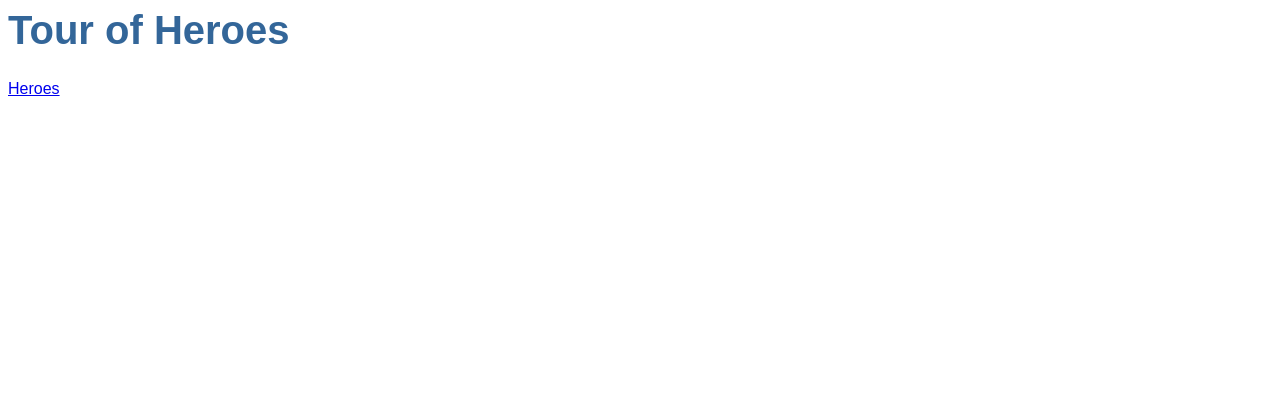
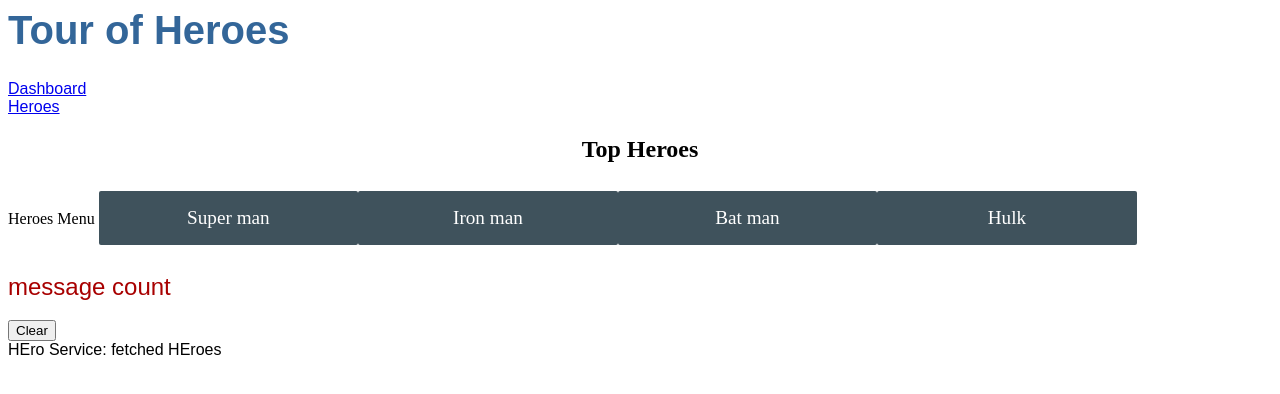
Before and after one commit to vaishnavi195/tour-of-heroes, an Angular app: page /dashboard in a window 1280 px wide. Before the commit this address led to /. Shown: the top 394 px of the page. Built offline with nearby package versions, Linux system fonts and the light colour scheme.

Commit message:
5 files modified, 3 added

```diff
--- a/src/app/app.component.html
+++ b/src/app/app.component.html
@@ -1,4 +1,6 @@
 <h1>{{ title }}</h1>
+
+<nav><a routerLink="/dashboard">Dashboard</a></nav>
 <nav><a routerLink="/heroes">Heroes</a></nav>
 
 <!-- <app-heroes></app-heroes> -->
--- a/src/app/app.module.ts
+++ b/src/app/app.module.ts
@@ -8,6 +8,7 @@ import { HeroesComponent } from './heroes/heroes/heroes.component';
 import { HeroDetailComponent } from './hero-detail/hero-detail.component';
 import { MessageComponent } from './message/message.component';
 import { RoutingModule } from './routing/routing.module';
+import { DashboardComponent } from './dashboard/dashboard.component';
 
 @NgModule({
   imports: [BrowserModule, FormsModule, RoutingModule],
@@ -17,6 +18,7 @@ import { RoutingModule } from './routing/routing.module';
     HeroesComponent,
     HeroDetailComponent,
     MessageComponent,
+    DashboardComponent,
   ],
   bootstrap: [AppComponent],
 })
--- /dev/null
+++ b/src/app/dashboard/dashboard.component.css
@@ -0,0 +1,48 @@
+h2 {
+  text-align: center;
+}
+
+.heroes-menu {
+  padding: 0;
+  margin: auto;
+  max-width: 1000px;
+
+  /* flexbox */
+  display: flex;
+  flex-direction: row;
+  flex-wrap: wrap;
+  justify-content: space-around;
+  align-content: flex-start;
+  align-items: flex-start;
+}
+
+a {
+  background-color: #3f525c;
+  border-radius: 2px;
+  padding: 1rem;
+  font-size: 1.2rem;
+  text-decoration: none;
+  display: inline-block;
+  color: #fff;
+  text-align: center;
+  width: 100%;
+  min-width: 70px;
+  margin: 0.5rem auto;
+  box-sizing: border-box;
+
+  /* flexbox */
+  order: 0;
+  flex: 0 1 auto;
+  align-self: auto;
+}
+
+@media (min-width: 600px) {
+  a {
+    width: 18%;
+    box-sizing: content-box;
+  }
+}
+
+a:hover {
+  background-color: #000;
+}
--- /dev/null
+++ b/src/app/dashboard/dashboard.component.html
@@ -0,0 +1,7 @@
+<h2>Top Heroes</h2>
+<div>
+  Heroes Menu
+  <a *ngFor="let hero of heroes" routerLink="/detail/{{ hero.id }}">
+    {{ hero.name }}</a
+  >
+</div>
--- /dev/null
+++ b/src/app/dashboard/dashboard.component.ts
@@ -0,0 +1,26 @@
+import { Component, OnInit } from '@angular/core';
+import { Hero } from '../hero';
+//import { HEROES } from '../../mock-heroes';
+import { HeroesService } from '../heroes.service';
+@Component({
+  selector: 'app-dashboard',
+  templateUrl: './dashboard.component.html',
+  styleUrls: ['./dashboard.component.css'],
+})
+export class DashboardComponent implements OnInit {
+  heroes: Hero[] = []; // HEROES;
+
+  constructor(private heroservice: HeroesService) {}
+
+  getHeroes(): void {
+    this.heroservice
+      .getHeroes()
+      .subscribe((heroes) => (this.heroes = heroes.slice(1, 5)));
+
+    // this.heroes = this.heroservice.getHeroes();
+  }
+
+  ngOnInit() {
+    this.getHeroes();
+  }
+}
--- a/src/app/hero-detail/hero-detail.component.ts
+++ b/src/app/hero-detail/hero-detail.component.ts
@@ -1,5 +1,9 @@
 import { Component, OnInit, Input } from '@angular/core';
 import { Hero } from '../hero';
+import { ActivatedRoute } from '@angular/router';
+import { Location } from '@angular/common';
+import { HeroesService } from '../heroes.service';
+
 @Component({
   selector: 'app-hero-detail',
   templateUrl: './hero-detail.component.html',
@@ -8,7 +12,11 @@ import { Hero } from '../hero';
 export class HeroDetailComponent implements OnInit {
   @Input() hero?: Hero;
 
-  constructor() {}
+  constructor(
+    private route: ActivatedRoute,
+    private heroService: HeroesService,
+    private location: Location
+  ) {}
 
   ngOnInit() {}
 }
--- a/src/app/heroes/heroes/heroes.component.html
+++ b/src/app/heroes/heroes/heroes.component.html
@@ -1,5 +1,4 @@
 <h2>My Heroes</h2>
-
 <ul class="heroes">
 
   <li *ngFor="let hero of heroes">
```
Also changed, not shown: src/app/routing/routing.module.ts (+8 -3 lines).
